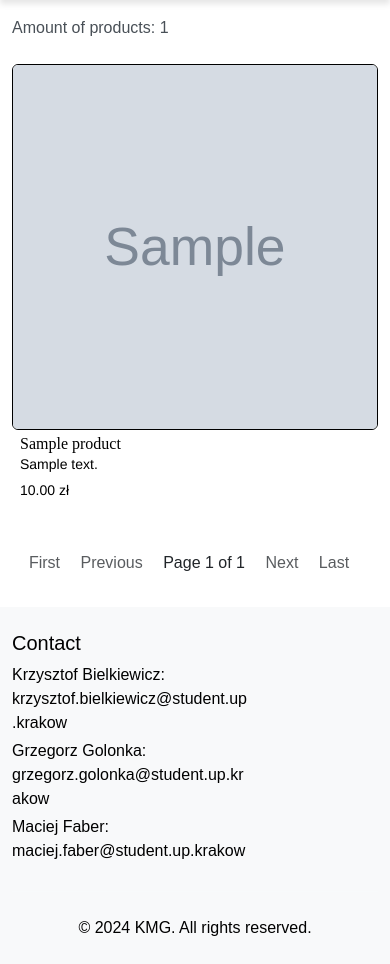
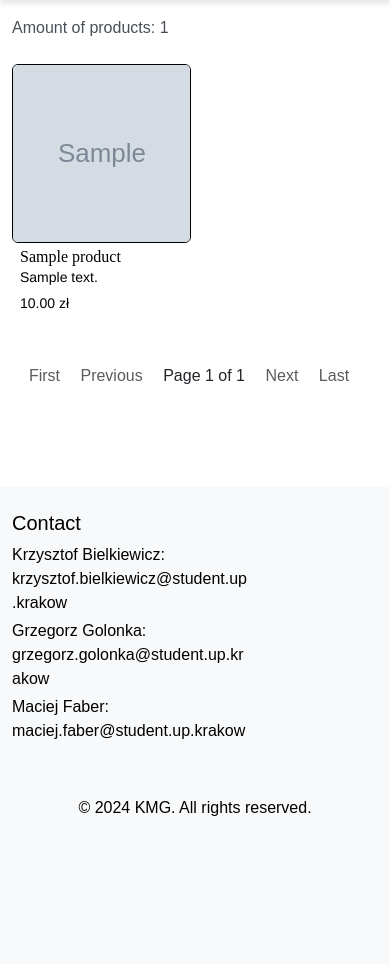
Before and after one commit to kr1s6/EngineerProject, a Django app: page / in a window 390 px wide. Shown: the part 96-1060 px from the top of the page. After the commit the page ends 912 px from the top, so only its background shows below. Run offline with Django 5.2, Linux system fonts and the light colour scheme; tables that the repository leaves empty hold one stand-in row (values such as "Sample post"); grey boxes marked "Sample" are stand-in pictures.

Commit message:
images responivity

```diff
--- a/webStore/static/css/style.css
+++ b/webStore/static/css/style.css
@@ -45,16 +45,24 @@ form {
     }
 }
 
-@media screen and (min-width: 480px) {
+@media screen and (min-width: 300px) {
+    .product-div {
+        flex-basis: 50%;
+        max-width: 50%;
+    }
+}
+
+@media screen and (min-width: 500px) {
+    .product-div {
+        flex-basis: 33.333%;
+        max-width: 33.333%;
+    }
+}
+
+@media screen and (min-width: 700px) {
     .product-div {
         flex-basis: 25%;
         max-width: 25%;
-    }
-}
-
-@media screen and (max-width: 1200px) {
-    .body-content{
-        max-width: max-content;
     }
 }
 
@@ -63,6 +71,12 @@ form {
         display: flex !important;
         flex-direction: column;
         width: 200px;
+    }
+}
+
+@media screen and (max-width: 1200px) {
+    .body-content{
+        max-width: max-content;
     }
 }
 
```
